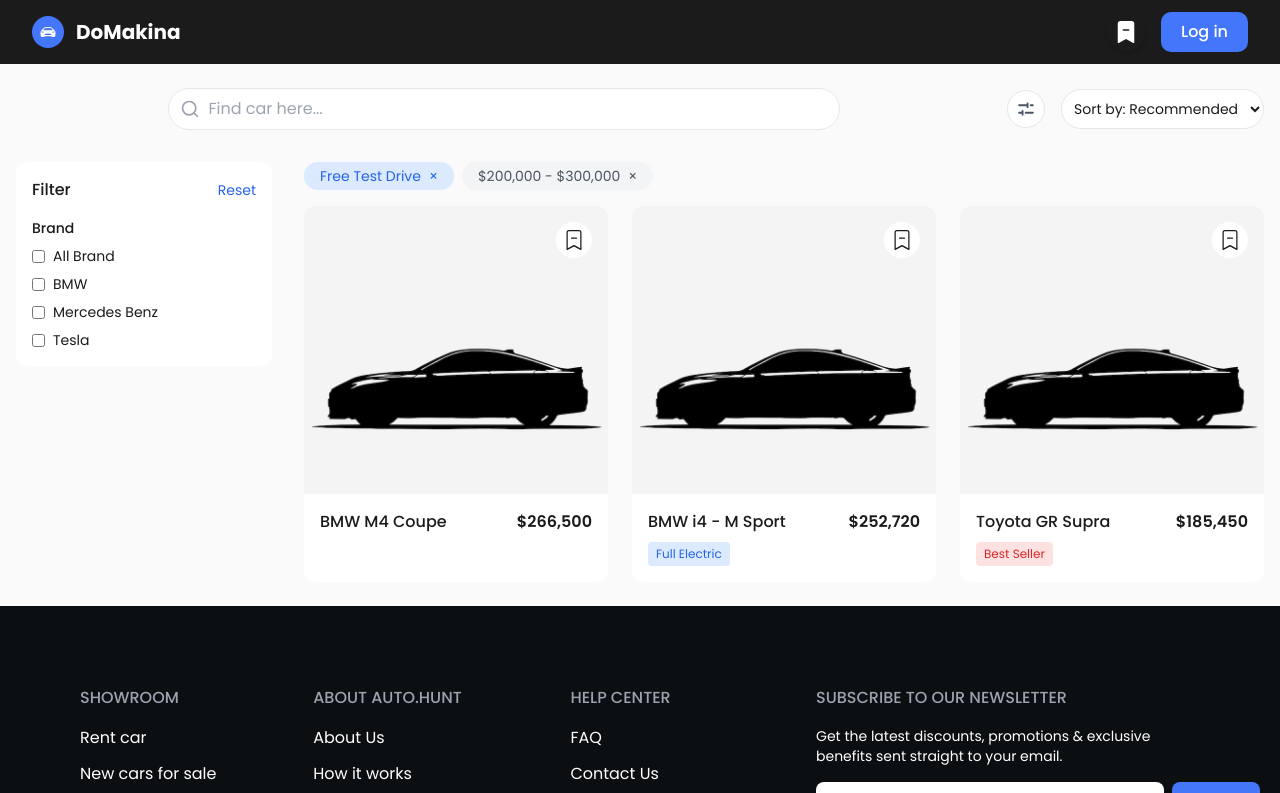
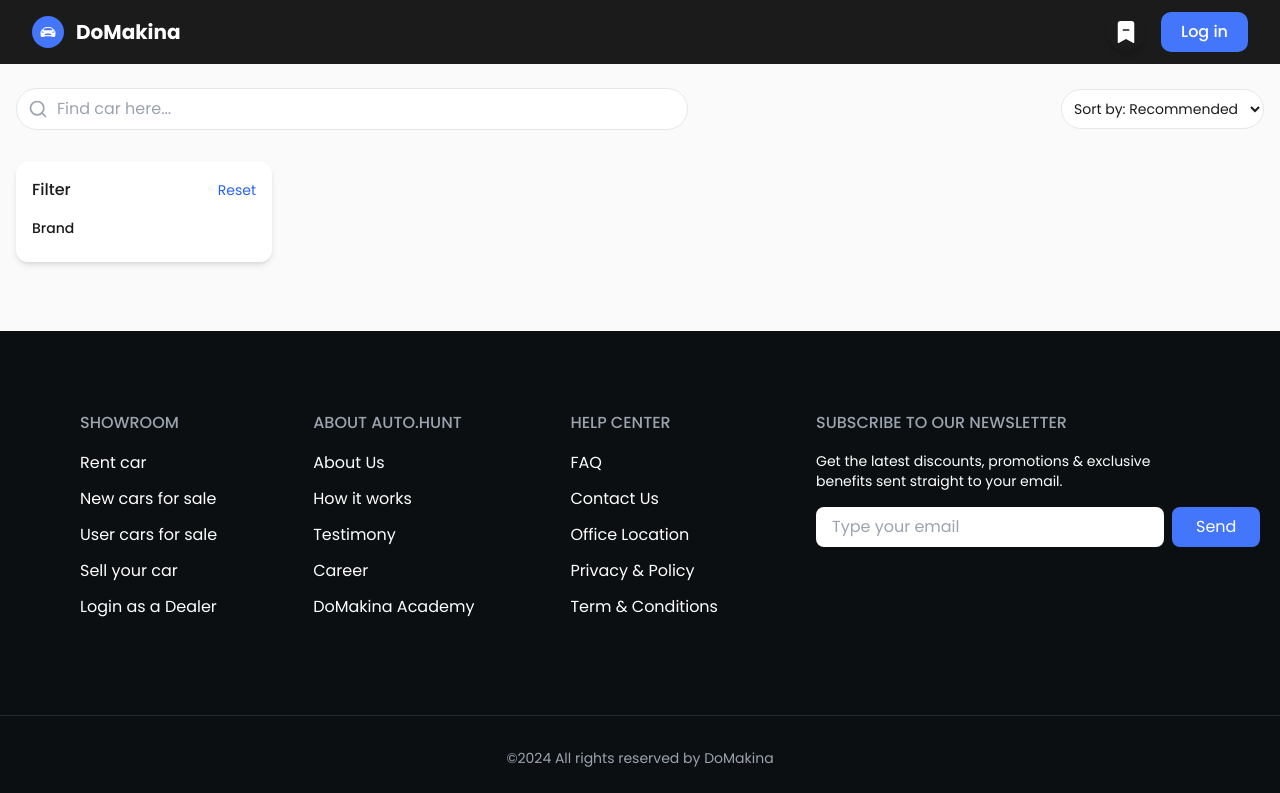
Before and after one commit to DoMakina/frontend, a React (Vite) app: page /search in a window 1280 px wide. Shown: the top 793 px of the page. Built offline with nearby package versions, Linux system fonts and the light colour scheme.

Commit message:
Added Search Page, fixed wishlist and dashboard remove function

```diff
--- a/src/components/pages/Dashboard/GridDashboardCar.jsx
+++ b/src/components/pages/Dashboard/GridDashboardCar.jsx
@@ -1,12 +1,19 @@
 import { LocalStorageUtils } from "../../../utils";
 import { useAuth } from "../../../hooks";
 import { CarCardDash } from "../Dashboard";
+import { useState } from "react";
 
 export default function GridDashboardCar() {
 	const { currentUser } = useAuth();
-	const cars = LocalStorageUtils.getItem("cars") || [];
+	const [cars, setCars] = useState(LocalStorageUtils.getItem("cars") || []);
+
 	const filteredCars = cars.filter((car) => car.userId === currentUser.id);
-	console.log({ cars, filteredCars, currentUser });
+
+	const removeCar = async (carId) => {
+		const newCars = cars.filter((car) => car.id !== carId);
+		LocalStorageUtils.setItem("cars", newCars);
+		setCars(newCars);
+	};
 
 	return cars.length === 0 ? (
 		<div className="flex w-full items-center justify-center px-6 lg:px-14">
@@ -22,7 +29,11 @@ export default function GridDashboardCar() {
 				{/* Car Cards Grid */}
 				<div className="grid w-full grid-cols-1 gap-6 sm:grid-cols-2 md:grid-cols-3">
 					{filteredCars.map((car, index) => (
-						<CarCardDash key={index} car={car} />
+						<CarCardDash
+							key={index}
+							car={car}
+							removeCar={removeCar}
+						/>
 					))}
 				</div>
 			</div>
--- a/src/components/pages/Search/CarCard.jsx
+++ b/src/components/pages/Search/CarCard.jsx
@@ -4,7 +4,7 @@ import { LocalStorageUtils } from "../../../utils";
 import CarExampleImage from "../../../assets/images/car-example.png";
 import { useNavigate } from "react-router-dom";
 
-const CarCard = ({ car }) => {
+const CarCard = ({ car, removeWishlistCar = () => {} }) => {
 	const navigate = useNavigate();
 
 	const [isInWishlist, setIsInWishlist] = useState(false);
@@ -19,6 +19,7 @@ const CarCard = ({ car }) => {
 		let newWishlist;
 		if (isInWishlist) {
 			newWishlist = wishlist.filter((id) => id !== car.id);
+			removeWishlistCar(car.id);
 		} else {
 			newWishlist = [...wishlist, car.id];
 		}
--- a/src/pages/private/SellCarPage.jsx
+++ b/src/pages/private/SellCarPage.jsx
@@ -55,12 +55,12 @@ const SellCarPage = () => {
 			price: parseFloat(formState.price.value),
 			description: formState.description.value,
 			photos: formState.photos.value,
+			phoneNr: "+1234567890",
 		};
 
 		const existingCars = LocalStorageUtils.getItem("cars") || [];
 		LocalStorageUtils.setItem("cars", [...existingCars, newCar]);
 
-		console.log("New car added:", newCar);
 		resetForm();
 	};
 
--- a/src/pages/public/ForgotPasswordPage.jsx
+++ b/src/pages/public/ForgotPasswordPage.jsx
@@ -19,7 +19,6 @@ const ForgotPasswordPage = () => {
 
 	const submitHandler = async (e) => {
 		e.preventDefault();
-		console.log(formState);
 		resetForm();
 	};
 
@@ -33,7 +32,7 @@ const ForgotPasswordPage = () => {
 					>
 						<div className="flex flex-col items-center justify-center space-y-1">
 							<h1 className="text-[26px]">Reset your password</h1>
-							<p className="text-theme-light-gray text-center text-[13px]">
+							<p className="text-center text-[13px] text-theme-light-gray">
 								Enter your email address and we will send you a
 								link to reset your password.
 							</p>
--- a/src/pages/public/LoginPage.jsx
+++ b/src/pages/public/LoginPage.jsx
@@ -32,8 +32,6 @@ const LoginPage = () => {
 			formState.email.value === "test@test.com" &&
 			formState.password.value === "password"
 		) {
-			console.log("Logged in successfully");
-
 			LocalStorageUtils.setItem("user", {
 				id: 1,
 				email: formState.email.value,
@@ -41,6 +39,7 @@ const LoginPage = () => {
 			});
 
 			fetchUser();
+			console.log("Logged in successfully");
 		} else {
 			toast.error("Invalid email or password");
 		}
--- a/src/pages/public/SearchPage.jsx
+++ b/src/pages/public/SearchPage.jsx
@@ -1,35 +1,84 @@
+import { useState, useEffect } from "react";
 import { MainLayout } from "../../components/layouts";
 import { CarCard } from "../../components/pages/Search";
-import { FiSearch } from "react-icons/fi";
-import { PiFadersHorizontalBold } from "react-icons/pi";
+import { FiSearch, FiFilter } from "react-icons/fi";
+import { LocalStorageUtils } from "../../utils";
 
 const SearchPage = () => {
-	const cars = [
-		{
-			id: 1,
-			name: "BMW M4 Coupe",
-			category: "Sedan",
-			price: 266500,
-			image: "/placeholder.svg?height=200&width=300",
-			hasTestDrive: true,
-		},
-		{
-			id: 2,
-			name: "BMW i4 - M Sport",
-			category: "Sedan",
-			price: 252720,
-			image: "/placeholder.svg?height=200&width=300",
-			isElectric: true,
-		},
-		{
-			id: 3,
-			name: "Toyota GR Supra",
-			category: "Sport Car",
-			price: 185450,
-			image: "/placeholder.svg?height=200&width=300",
-			isBestSeller: true,
-		},
-	];
+	const [cars, setCars] = useState([]);
+	const [filteredCars, setFilteredCars] = useState([]);
+	const [searchTerm, setSearchTerm] = useState("");
+	const [selectedBrands, setSelectedBrands] = useState([]);
+	const [sortOption, setSortOption] = useState("recommended");
+	const [isFilterOpen, setIsFilterOpen] = useState(false);
+
+	useEffect(() => {
+		const storedCars = LocalStorageUtils.getItem("cars") || [];
+		setCars(storedCars);
+		setFilteredCars(storedCars);
+	}, []);
+
+	useEffect(() => {
+		let result = [...cars]; // Create a new array to avoid mutating the original
+
+		if (searchTerm) {
+			result = result.filter(
+				(car) =>
+					car.name.toLowerCase().includes(searchTerm.toLowerCase()) ||
+					car.brand
+						.toLowerCase()
+						.includes(searchTerm.toLowerCase()) ||
+					car.model.toLowerCase().includes(searchTerm.toLowerCase()),
+			);
+		}
+
+		if (selectedBrands.length > 0) {
+			result = result.filter((car) => selectedBrands.includes(car.brand));
+		}
+
+		switch (sortOption) {
+			case "price_low_high":
+				result.sort((a, b) => a.price - b.price);
+				break;
+			case "price_high_low":
+				result.sort((a, b) => b.price - a.price);
+				break;
+			default:
+				break;
+		}
+
+		setFilteredCars(result);
+	}, [cars, searchTerm, selectedBrands, sortOption]); // Add sortOption here
+
+	const handleSearchChange = (e) => {
+		setSearchTerm(e.target.value);
+	};
+
+	const handleBrandChange = (brand) => {
+		setSelectedBrands((prev) =>
+			prev.includes(brand)
+				? prev.filter((b) => b !== brand)
+				: [...prev, brand],
+		);
+	};
+
+	const handleSortChange = (e) => {
+		const newSortOption = e.target.value;
+		setSortOption((prevSortOption) => {
+			if (prevSortOption !== newSortOption) {
+				return newSortOption;
+			}
+			return prevSortOption;
+		});
+	};
+
+	const resetFilters = () => {
+		setSearchTerm("");
+		setSelectedBrands([]);
+		setSortOption("recommended");
+	};
+
+	const availableBrands = [...new Set(cars.map((car) => car.brand))];
 
 	return (
 		<MainLayout
@@ -37,37 +86,62 @@ const SearchPage = () => {
 				paddingVertical: false,
 			}}
 		>
-			<div className="w-full space-y-8 px-4 py-6">
+			<div className="w-full space-y-4 px-4 py-6 md:space-y-8">
 				{/* Header */}
-				<div className="flex items-center justify-end gap-4">
-					<div className="flex flex-1 items-center justify-center">
-						<div className="relative max-w-2xl flex-1">
+				<div className="flex flex-col items-center gap-4 md:flex-row md:justify-between">
+					<div className="relative w-full max-w-2xl">
 						<FiSearch className="absolute left-3 top-1/2 h-5 w-5 -translate-y-1/2 text-gray-400" />
 						<input
 							type="text"
 							placeholder="Find car here..."
 							className="w-full rounded-full border border-gray-200 py-2 pl-10 pr-4"
+							value={searchTerm}
+							onChange={handleSearchChange}
 						/>
 					</div>
+
+					<div className="flex w-full items-center justify-between gap-4 md:w-auto">
+						<select
+							className="rounded-full border border-gray-200 bg-white p-2 text-sm"
+							value={sortOption}
+							onChange={handleSortChange}
+						>
+							<option value="recommended">
+								Sort by: Recommended
+							</option>
+							<option value="price_low_high">
+								Price: Low to High
+							</option>
+							<option value="price_high_low">
+								Price: High to Low
+							</option>
+						</select>
+
+						<button
+							className="flex items-center gap-2 rounded-full border border-gray-200 bg-white p-2 text-sm md:hidden"
+							onClick={() => setIsFilterOpen(!isFilterOpen)}
+						>
+							<FiFilter />
+							Filter
+						</button>
 					</div>
-					<button className="rounded-full border border-gray-200 bg-white p-2">
-						<PiFadersHorizontalBold className="h-5 w-5 text-gray-600" />
-					</button>
-					<select className="rounded-full border border-gray-200 bg-white p-2 text-sm">
-						<option>Sort by: Recommended</option>
-						<option>Price: Low to High</option>
-						<option>Price: High to Low</option>
-					</select>
 				</div>
 
 				{/* Main Content */}
-				<div className="flex gap-8">
+				<div className="flex flex-col gap-8 md:flex-row">
 					{/* Sidebar */}
-					<div className="w-64 flex-shrink-0">
-						<div className="rounded-xl bg-white p-4">
+					<div
+						className={`w-full md:w-64 md:flex-shrink-0 ${
+							isFilterOpen ? "block" : "hidden md:block"
+						}`}
+					>
+						<div className="rounded-xl bg-white p-4 shadow-md">
 							<div className="mb-4 flex items-center justify-between">
 								<h3 className="font-medium">Filter</h3>
-								<button className="text-sm text-blue-600">
+								<button
+									className="text-sm text-blue-600"
+									onClick={resetFilters}
+								>
 									Reset
 								</button>
 							</div>
@@ -78,12 +152,7 @@ const SearchPage = () => {
 										Brand
 									</h4>
 									<div className="space-y-2">
-										{[
-											"All Brand",
-											"BMW",
-											"Mercedes Benz",
-											"Tesla",
-										].map((brand) => (
+										{availableBrands.map((brand) => (
 											<label
 												key={brand}
 												className="flex items-center gap-2"
@@ -91,6 +160,12 @@ const SearchPage = () => {
 												<input
 													type="checkbox"
 													className="rounded"
+													checked={selectedBrands.includes(
+														brand,
+													)}
+													onChange={() =>
+														handleBrandChange(brand)
+													}
 												/>
 												<span className="text-sm">
 													{brand}
@@ -105,19 +180,8 @@ const SearchPage = () => {
 
 					{/* Car Grid */}
 					<div className="flex-1">
-						<div className="mb-4 flex items-center gap-2">
-							<div className="flex items-center gap-1 rounded-full bg-blue-100 px-4 py-1 text-sm text-blue-600">
-								Free Test Drive
-								<button className="ml-1">&times;</button>
-							</div>
-							<div className="flex items-center gap-1 rounded-full bg-gray-100 px-4 py-1 text-sm text-gray-600">
-								$200,000 - $300,000
-								<button className="ml-1">&times;</button>
-							</div>
-						</div>
-
-						<div className="grid grid-cols-1 gap-6 md:grid-cols-2 lg:grid-cols-3">
-							{cars.map((car) => (
+						<div className="grid grid-cols-1 gap-6 sm:grid-cols-2 lg:grid-cols-3">
+							{filteredCars.map((car) => (
 								<CarCard key={car.id} car={car} />
 							))}
 						</div>
--- a/src/pages/public/SignUpPage.jsx
+++ b/src/pages/public/SignUpPage.jsx
@@ -47,9 +47,6 @@ const SignUpPage = () => {
 
 	const handleSignUp = async (e) => {
 		e.preventDefault();
-
-		console.log(formState);
-
 		resetForm();
 	};
 
```
Also changed, not shown: src/components/pages/CarPage/RightPanel.jsx (+16 -12 lines), src/components/pages/Dashboard/CarCardDash.jsx (+2 -9 lines), src/components/pages/Wishlist/WishlistGrid.jsx (+17 -2 lines). Lines whose indentation alone changed are shown as unchanged.
